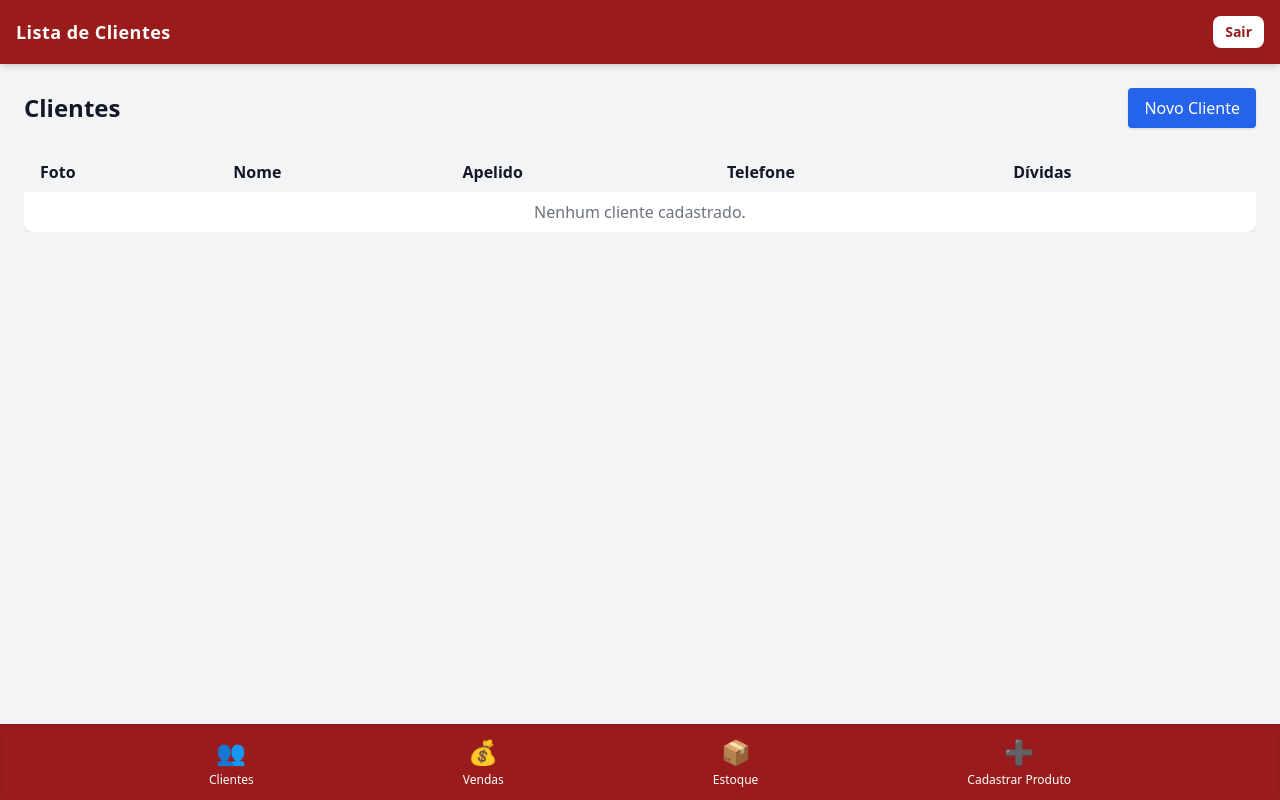
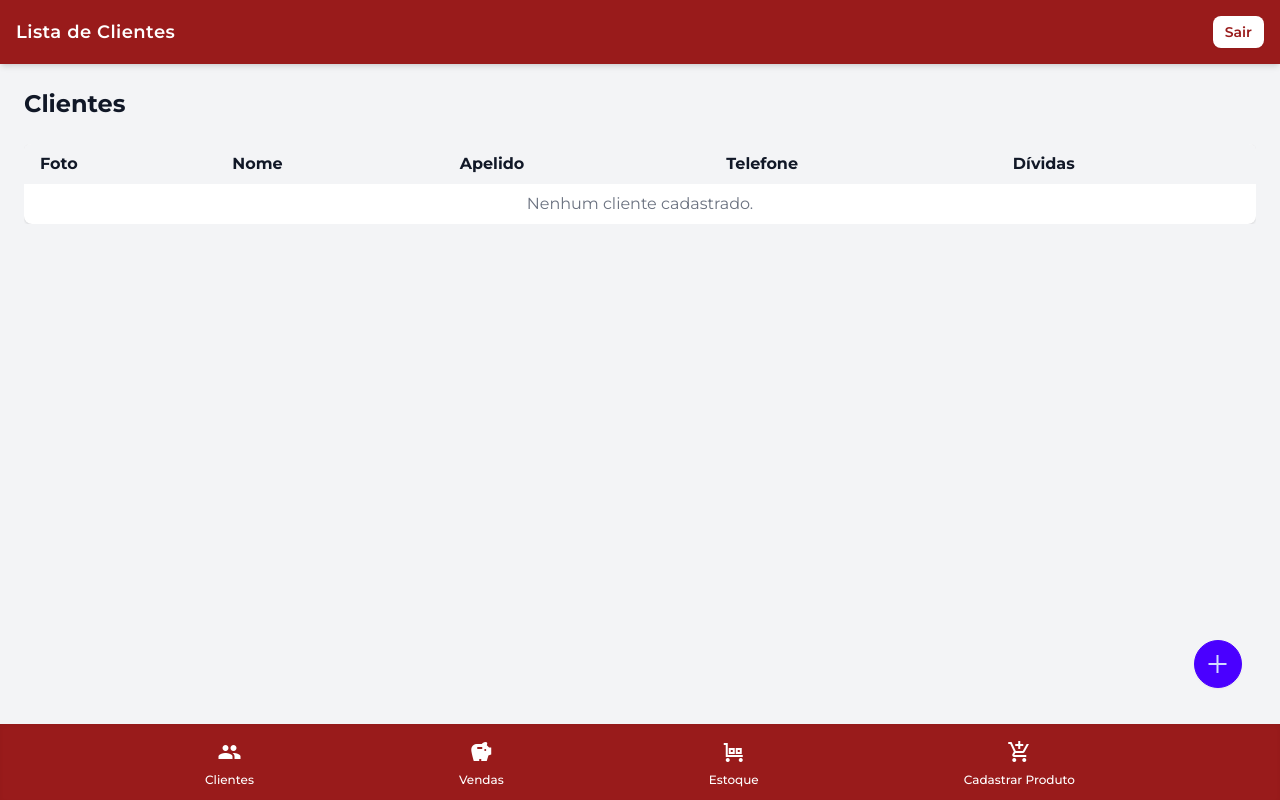
Before and after one commit to Projeto-Web-Kayky/disk-da-maga, a Django app: page /clients/ in a window 1280 px wide. Run offline with Django 5.2, Linux system fonts and the light colour scheme; the visitor is signed in with stand-in values (Sample User, id 1); data that the repository does not hold is empty; some libraries are stand-ins or nearby versions.

Commit message:
style: Atualização dos ícones e fontes

```diff
--- a/clients/templates/client_list.html
+++ b/clients/templates/client_list.html
@@ -6,10 +6,14 @@
     <div class="flex justify-between items-center mb-6">
         <h2 class="text-2xl font-bold">Clientes</h2>
 
-        <!-- Botão para abrir modal -->
-        <button @click="open = true" class="bg-blue-600 hover:bg-blue-700 text-white px-4 py-2 rounded shadow">
-            Novo Cliente
-        </button>
+        <div class="fab flex justify-center items-center aspect-square" @click="open = true">
+            <button class="btn btn-md btn-circle btn-primary flex justify-center items-center aspect-square absolute top-[80%] right-[3%]">
+                <span class="material-symbols-outlined">
+                    add_2
+                </span>
+            </button>
+        </div>
+
     </div>
 
     <!-- Tabela de clientes -->
--- a/core/templates/base.html
+++ b/core/templates/base.html
@@ -6,6 +6,8 @@
     <meta charset="UTF-8">
     <meta name="viewport" content="width=device-width, initial-scale=1.0">
     <link rel="icon" type="image/x-icon" href="{% static 'images/favicon.ico' %}">
+    <link href="https://fonts.googleapis.com/icon?family=Material+Icons" rel="stylesheet">
+    <link href="https://fonts.googleapis.com/css2?family=Material+Symbols+Outlined" rel="stylesheet" />
     <title>{% block title %}{% endblock %}</title>
 
     <!-- Tailwind + DaisyUI -->
@@ -17,6 +19,12 @@
 
     <!-- Alpine.js -->
     <script src="https://unpkg.com/alpinejs@3.x.x/dist/cdn.min.js" defer></script>
+    <style>
+        @import url('https://fonts.googleapis.com/css2?family=Montserrat:ital,wght@0,100..900;1,100..900&display=swap');
+        body {
+            font-family: "Montserrat", sans-serif;
+        }
+    </style>
 </head>
 
 <body class="flex flex-col min-h-screen bg-gray-100 text-gray-900">
@@ -48,22 +56,27 @@
     <div
         class="dock bg-red-800 text-white fixed bottom-0 left-0 w-full flex justify-around py-3 shadow-inner z-50 md:justify-evenly">
         <a href="{% url 'client_list' %}" class="flex flex-col items-center group">
-            <span class="text-2xl mb-1 transition-transform duration-200 group-hover:scale-125">👥</span>
+            <span
+                class="text-2xl mb-1 transition-transform duration-200 group-hover:scale-125 material-icons">group</span>
             <span class="text-xs font-medium">Clientes</span>
         </a>
 
         <a href="{% url 'product_list' %}" class="flex flex-col items-center group">
-            <span class="text-2xl mb-1 transition-transform duration-200 group-hover:scale-125">💰</span>
+            <span
+                class="text-2xl mb-1 transition-transform duration-200 group-hover:scale-125 material-icons">savings</span>
             <span class="text-xs font-medium">Vendas</span>
         </a>
 
         <a href="{% url 'product_list' %}" class="flex flex-col items-center group">
-            <span class="text-2xl mb-1 transition-transform duration-200 group-hover:scale-125">📦</span>
+            <span
+                class="text-2xl mb-1 transition-transform duration-200 group-hover:scale-125 material-symbols-outlined">trolley</span>
             <span class="text-xs font-medium">Estoque</span>
+            </span>
         </a>
 
         <a href="{% url 'product_create' %}" class="flex flex-col items-center group">
-            <span class="text-2xl mb-1 transition-transform duration-200 group-hover:scale-125">➕</span>
+            <span
+                class="text-2xl mb-1 transition-transform duration-200 group-hover:scale-125 material-symbols-outlined">add_shopping_cart</span>
             <span class="text-xs font-medium">Cadastrar Produto</span>
         </a>
     </div>
```
